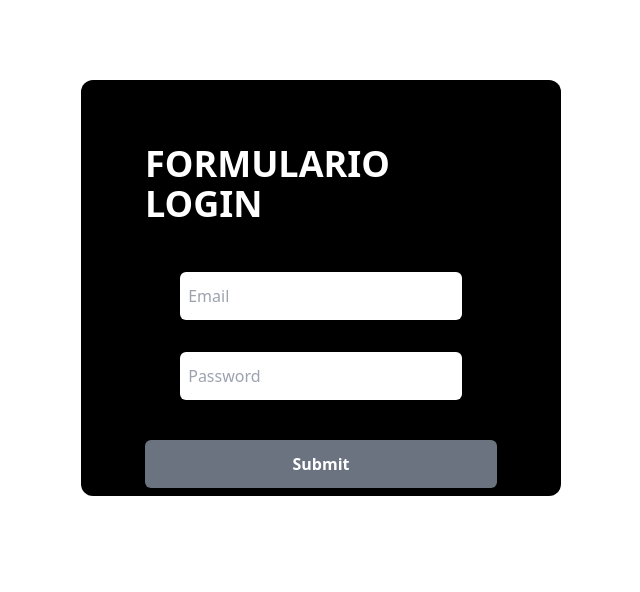
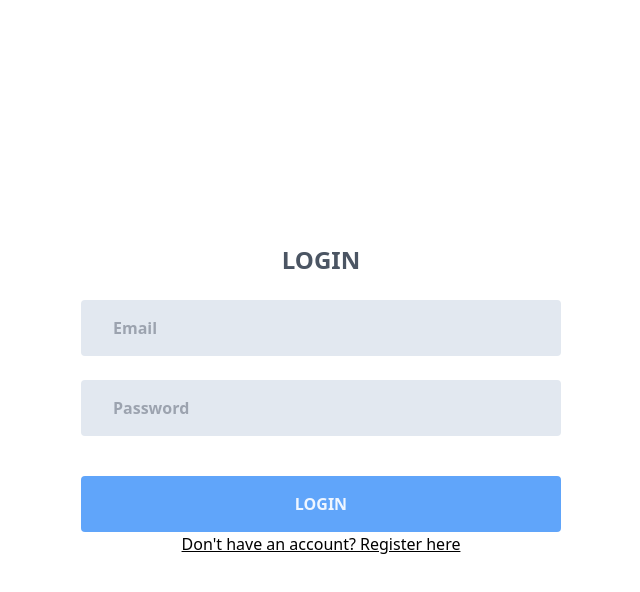
Before and after one commit to Laoset/ReduxTest, a React (Create React App) app: page / in a window 1280 px wide. Shown: the top 592 px of the page, without its empty margins (319-959 px from the left). Built offline with nearby package versions, Linux system fonts and the light colour scheme.

Commit message:
addVercel

```diff
--- a/src/App.js
+++ b/src/App.js
@@ -9,20 +9,24 @@ import { Cart } from "./sections/cart";
 //Componetes de Router
 import {Routes, Route, useLocation} from 'react-router-dom'
 import TrueHome from "./sections/trueHome";
+import { useState } from "react";
+import RegisterForm from "./sections/registerForm";
 
 
 function App() {
   const location = useLocation();
-  // const dispatch= useDispatch()
-  //Este codigo me permite consumir lo que necesite de mi estado global!
-  // const {email} = useSelector(state=> state.user);
+  const [currentForm, setCurrentForm] = useState('login');
+
+  const toggleForm = (formName) => {
+    setCurrentForm(formName);
+  }
   return (
     <div>
       <div>
         {location.pathname === '/'? null : <NavBar/> }
       </div>
       <Routes>
-        <Route path="/" element={<FormularioLogin />} />
+        <Route path="/" element={currentForm === 'login' ? <FormularioLogin onFormSwitch={toggleForm} /> : <RegisterForm onFormSwitch={toggleForm} />} />
         <Route path="/home" element={<TrueHome />} />
         <Route path="/cart" element={<Cart />} />
       </Routes>
--- a/src/sections/cart.jsx
+++ b/src/sections/cart.jsx
@@ -4,27 +4,33 @@ import { removeProductFromCart } from '../reducers/cart/cartSlice';
 export const Cart = () => {
   const dispatch = useDispatch();
   //De aca saco todo los products
-  const { productsList } = useSelector(state => state.cart);
+  const { productsList, totalCount } = useSelector(state => state.cart);
     //Para eliminar dispacho mi action remove con su ID correspondiente
   const handleRemoveProduct = (productId) => dispatch(removeProductFromCart(productId));
 
   return (
-        <div className='m-[10%] border-black border-solid border-2 rounded-md'>
+        <div className='my-28 mx-auto w-[50%] border-black border-solid border-2 rounded-md'>
+          <div className='flex justify-around items-center h-12'>Tu carrito hasta ahora : </div>
+          <div>
            {productsList.map(product => {
-            return (
-              <div className='p-2 my-4 mx-4 flex flex-col justify-center items-center border-gray-300 border-solid border-2 rounded-lg gap-8' key={product.id}>
-                <div>
-                  <div className='hidden '>{product.id}</div>
-                  <div >Producto: {product.name}</div>
-                  <div >Precio: {product.price}</div>
-                  <div >Categoria: {product.category}</div>
+             return (
+               <div className='flex items-center pt-4 pl-4 pb-2 text-base font-bold mt-4 ml-[2%] border-solid border-2 ' key={product.id}>
+                <div className='w-24 h-auto border-black border-solid border-2 rounded-md mr-12'>Image product</div>
+                   {/* <div className='hidden '>{product.id}</div> */}
+                   <div className='w-[25%] mr-20'>{product.name}</div>
+                   <div className='w-[25%] mr-28'>${product.price}</div>
+                   <div className='w-[25%]'>
+                     <button className="btn btn-danger bg-red-600 rounded-md p-1" onClick={() => handleRemoveProduct(product.id)}>Delete</button>
+                   </div>
+
                 </div>
-                <div >
-                  <button className="btn btn-danger bg-red-600 rounded-md p-1" onClick={() => handleRemoveProduct(product.id)}>Delete</button>
-                </div>
-              </div>
             )
           })}
+          </div>
+          <div>
+            <p>Cantidad de productos :</p>
+            <p>{totalCount}</p>
+          </div>
         </div>
   )
 }
--- a/src/sections/formulario.jsx
+++ b/src/sections/formulario.jsx
@@ -2,11 +2,11 @@ import Axios from "axios";
 import { useDispatch } from "react-redux";
 import { setUser } from "../reducers/user/userSlice";
 //Este ref me permite pasar una referencia de un elemento, como un QuerySelector del document
-import {useRef} from 'react'
+import { useRef} from 'react'
 //Router dom
 import {useNavigate} from 'react-router-dom'
 
-export const FormularioLogin = ()=>{
+export const FormularioLogin = (props)=>{
     //Router!
     const navigate = useNavigate()
     //Dispatch!
@@ -18,42 +18,59 @@ export const FormularioLogin = ()=>{
     //PETICION API
     const handleSubmit = evento=>{
         evento.preventDefault();
-        Axios.get("https://frail-bass-handbag.cyclic.app/users")
+        //"https://frail-bass-handbag.cyclic.app/users"
+        Axios.get("https://api-to-vercel-olive.vercel.app/api/usuarios")
             .then(response => {
             //Esta constante me trae todos los usuarios de mi API
             const users = response.data;
-            //aca busco el usuario que necesito
-            const userToLog = users.find(user => user.email === emailField.current.value);
+            console.log(users)
+            //aca busco el usuario que necesito si es que coincide su mail con mi data
+            const userValidEmail = users.find(user => user.email === emailField.current.value);
+            const userValidPassword = users.find(user => user.password === passwordField.current.value);
+            console.log(userValidEmail)
             //Si tengo usuario entonces entro
-            if (userToLog) {
+            if (userValidEmail && userValidPassword) {
                 //Si coincide mi password con lo que tengo actualmente en el input, ingreso
-                if (userToLog.password === passwordField.current.value) {
+                if (userValidEmail.password === passwordField.current.value) {
                     console.log("OK")
                     dispatch(setUser({
-                        email: userToLog.email,
-                        fullName: `${userToLog.first_name} ${userToLog.last_name}`,
+                        email: userValidEmail.email,
+                        fullName: `${userValidEmail.first_name} ${userValidEmail.last_name}`,
                         token: Date.now(),
                     }))
                     //Si accede a esto le mando a la siguiente ruta:
                  navigate("/home");
-          }
-        }
+                }
+                else{
+                    alert('Contrasena incorrecta')
+                }
+            }
+            else{
+                alert('Datos incorrectos')
+            }
       })
     }
     return(
-            <div className="flex justify-center items-center h-screen pb-56">
-                <form onSubmit={handleSubmit} className=" w-[30rem] h-[26rem] rounded-xl mt-0 p-16  bg-black text-white">
-                    <h2 className="w-full pb-6 flex justify-center text-4xl font-semibold">FORMULARIO LOGIN</h2>
-                    {/* <div className="flex flex-col items-baseline mb-3 "> */}
-                        {/* <label className="">Email address</label> */}
-                        <input placeholder='Email' type="email" className="text-black flex justify-center my-6 mx-auto  p-2  bg-white mb-6 rounded-md w-[80%] h-12" ref={emailField} />
-                        {/* <label className="">Password</label> */}
-                        <input placeholder='Password' type="password" className="text-black flex justify-center my-8 mx-auto  p-2  bg-white mb-6 rounded-md w-[80%] h-12" ref={passwordField}/>
-                    {/* </div> */}
-                    <div className="flex justify-center items-center bg-gray-500 rounded-md mt-10">
-                        <button type="submit" className="py-3 px-5 text-md font-bold  text-white">Submit</button>
-                    </div>
-                </form>
+        <>
+        <form onSubmit={handleSubmit}>
+            <div className="flex justify-center h-screen w-screen items-center">
+
+                <div className="w-full md:w-1/2 flex flex-col items-center">
+                <h1 className="text-center text-2xl font-bold text-gray-600 mb-6">LOGIN</h1>
+
+                    <div className="w-3/4 mb-6">
+                      <input placeholder='Email' type="email" required='' className="w-full py-4 px-8 bg-slate-200 placeholder:font-semibold rounded hover:ring-1 outline-blue-500" ref={emailField} />
+                   </div>
+                   <div className="w-3/4 mb-6">
+                      <input placeholder='Password' required='' type="password" className="w-full py-4 px-8 bg-slate-200 placeholder:font-semibold rounded hover:ring-1 outline-blue-500" ref={passwordField}/>
+                   </div>
+                   <div className='w-3/4 mt-4'>
+                      <button type="submit" className="py-4 bg-blue-400 w-full rounded text-blue-50 font-bold hover:bg-blue-700">LOGIN</button>
+                   </div>
+                   <button onClick={()=> props.onFormSwitch('register')} className="text-black underline cursor-pointer">Don't have an account? Register here</button>
+              </div>
             </div>
+            </form>
+            </>
     )
 }
--- a/src/sections/home.jsx
+++ b/src/sections/home.jsx
@@ -1,22 +1,16 @@
 //Si quiero leer el STORE necesito :
 import { useSelector,useDispatch } from "react-redux"
 import { unsetUser } from "../reducers/user/userSlice"
-import { Link, useNavigate, useLocation } from 'react-router-dom'
-import { useState } from "react"
-//Componentes
+import { useNavigate, useLocation } from 'react-router-dom'
 
 
 export const NavBar = () => {
     const user = useSelector(state=>state.user)
     const dispatch = useDispatch()
     const navigate = useNavigate()
-    //Creando mi estado
-    const [goto, setGoto] = useState(null)
-    const handleGoto = ()=>{
-        setGoto(goto === 'home' ? 'carrito': 'home')
-    }
+
     const current = useLocation()
- console.log(current)
+    console.log(current)
     //Mi funcion de deslogeo
     const handleLogout = ()=>{
         dispatch(unsetUser());
--- /dev/null
+++ b/src/sections/registerForm.jsx
@@ -0,0 +1,66 @@
+import  Axios  from 'axios';
+import React,{useState} from 'react'
+
+
+
+export const RegisterForm = (props) => {
+
+    const [data, setData] = useState({
+        first_name: "",
+        last_name: "",
+        email : "",
+        password: ""
+    })
+
+    function handleSubmitRegister (e)  {
+        e.preventDefault();
+        Axios.post("https://frail-bass-handbag.cyclic.app/users",{
+            first_name: data.first_name,
+            last_name: data.last_name,
+            email : data.email,
+            password: data.password
+        })
+        .then(res => {
+            console.log(res.data)
+            props.onFormSwitch('login')
+        })
+    }
+
+    function handle (e){
+        const newData ={...data}
+        newData[e.target.id] = e.target.value
+        setData(newData)
+        console.log(newData)
+    }
+
+  return (
+    <>
+    <form onSubmit={(e)=> handleSubmitRegister(e)}>
+        <div className="flex justify-center h-screen w-screen items-center">
+            <div className="w-full md:w-1/2 flex flex-col items-center">
+            <h1 className="text-center text-2xl font-bold text-gray-600 mb-6">REGISTER</h1>
+
+                <div className="w-3/4 mb-6">
+                  <input onChange={(e)=> handle(e)} id='first_name' value={data.first_name}placeholder='First Name' type="text" required='' className="w-full py-4 px-8 bg-slate-200 placeholder:font-semibold rounded hover:ring-1 outline-blue-500" />
+                </div>
+                <div className="w-3/4 mb-6">
+                  <input onChange={(e)=> handle(e)} id='last_name' value={data.last_name} placeholder='Last Name' type="text" required='' className="w-full py-4 px-8 bg-slate-200 placeholder:font-semibold rounded hover:ring-1 outline-blue-500"/>
+                </div>
+                <div className="w-3/4 mb-6">
+                  <input onChange={(e)=> handle(e)} id='email' value={data.email} placeholder='Email' type="email" required='' className="w-full py-4 px-8 bg-slate-200 placeholder:font-semibold rounded hover:ring-1 outline-blue-500"  />
+               </div>
+               <div className="w-3/4 mb-6">
+                  <input onChange={(e)=> handle(e)} id='password' value={data.password} placeholder='Password' required='' type="password" className="w-full py-4 px-8 bg-slate-200 placeholder:font-semibold rounded hover:ring-1 outline-blue-500"/>
+               </div>
+               <div className='w-3/4 mt-4'>
+                  <button className="py-4 bg-blue-400 w-full rounded text-blue-50 font-bold hover:bg-blue-700">REGISTER</button>
+               </div>
+          </div>
+        </div>
+        </form>
+        {/* <button onClick={() => props.onFormSwitch('login')} className="text-black underline cursor-pointer">Have account? Login here</button>   */}
+        </>
+  )
+}
+
+export default RegisterForm
--- a/src/sections/trueHome.jsx
+++ b/src/sections/trueHome.jsx
@@ -2,7 +2,6 @@ import React from 'react'
 import {useState, useEffect} from 'react'
 import { ProductsList } from '../components/productslist'
 import Axios from "axios"
-import { NavBar } from './home'
 
 export const TrueHome = () => {
         //Creando mi estado
```
